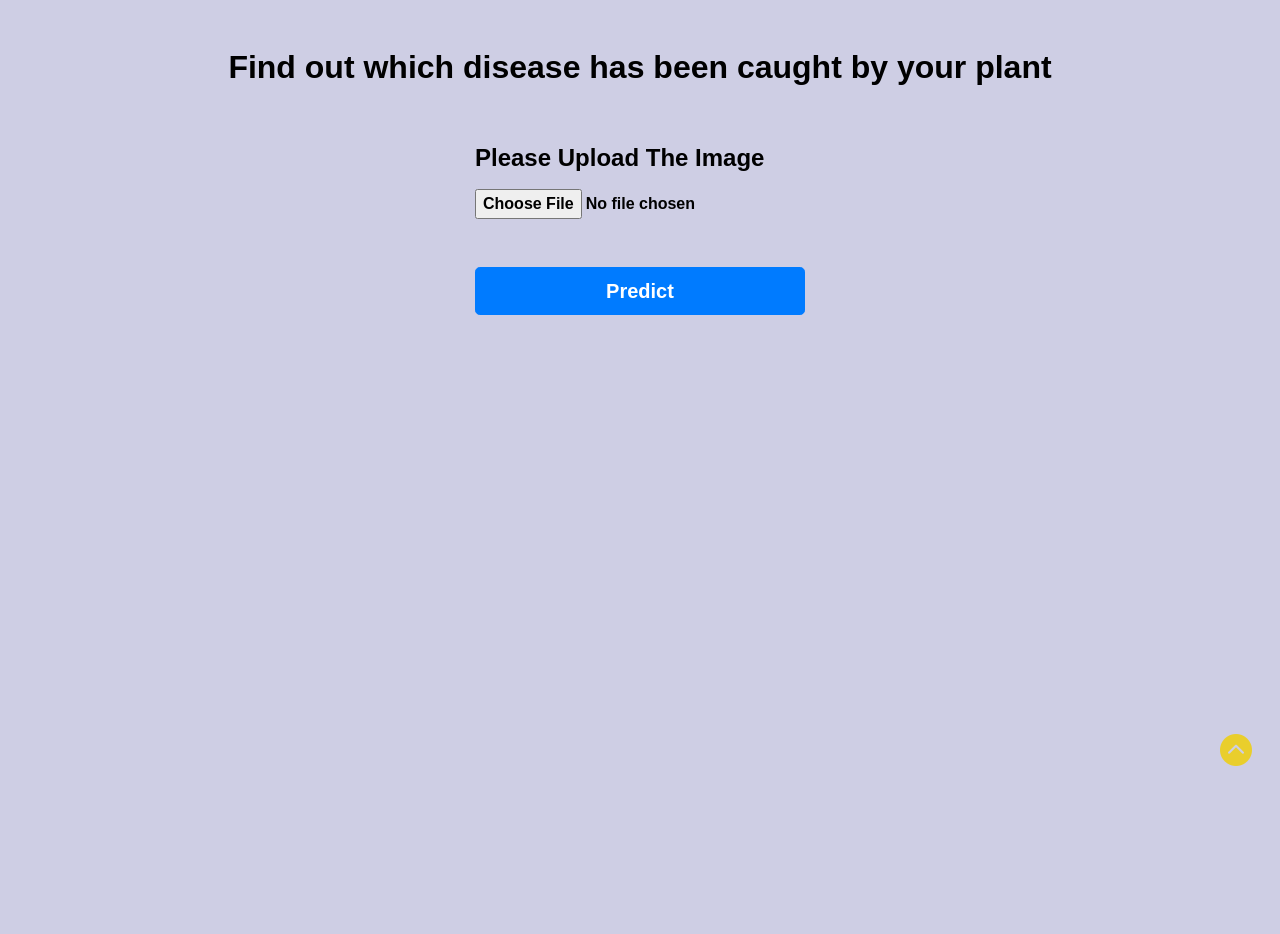
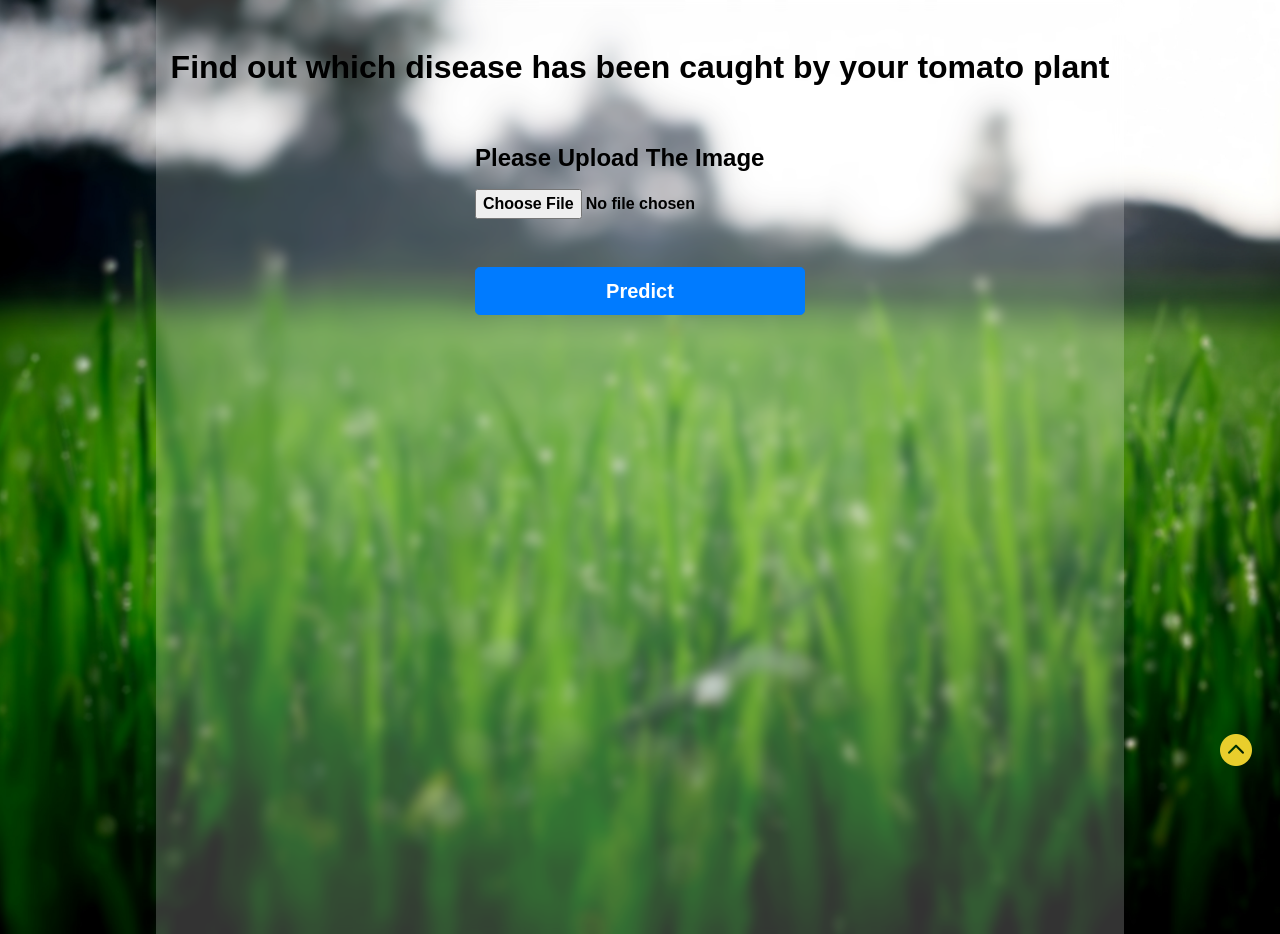
Before and after one commit to sudoshivam/ai-agri, a Flask app: page /disease-predict in a window 1280 px wide. Run offline with Flask 2, Linux system fonts and the light colour scheme; parts of the project's set-up code (start-up, migrations or seed data) failed here and were passed over; some libraries are stand-ins or nearby versions; some web fonts are replaced.

Commit message:
update bg

```diff
--- a/app.py
+++ b/app.py
@@ -133,7 +133,7 @@ app = Flask(__name__)
 
 @ app.route('/')
 def home():
-    title = 'Harvestify - Home'
+    title = 'Agriculture AI'
     return render_template('index.html', title=title)
 
 # render crop recommendation form page
@@ -141,7 +141,7 @@ def home():
 
 @ app.route('/crop-recommend')
 def crop_recommend():
-    title = 'Harvestify - Crop Recommendation'
+    title = 'Harves - Crop Recommendation'
     return render_template('crop.html', title=title)
 
 # render fertilizer recommendation form page
@@ -240,7 +240,7 @@ def fert_recommend():
 
 @app.route('/disease-predict', methods=['GET', 'POST'])
 def disease_prediction():
-    title = 'Harvestify - Disease Detection'
+    title = 'Disease Detection'
 
     if request.method == 'POST':
         if 'file' not in request.files:
--- a/templates/disease.html
+++ b/templates/disease.html
@@ -3,12 +3,18 @@
 
 <style>
   html body {
-    background-color: rgb(206, 206, 228);
+    background: url('static/images/crop.jpg') no-repeat center;
+		background-size: cover;
+		-webkit-background-size: cover;
+		-moz-background-size: cover;
+		-o-background-size: cover;
+		-moz-background-size: cover;
   }
 </style>
+<div style="background-color: rgba(255, 255, 255, 0.199); backdrop-filter: blur(5px); margin: 0 auto; padding-left: 15px; padding-right: 15px; width: max-content;">
 <br /><br />
-  <h2 style="text-align: center; margin: 0px; color: black">
-    <b>Find out which disease has been caught by your plant</b>
+  <h2 style="text-align: center; margin: 0px; color: rgb(0, 0, 0)">
+    <b>Find out which disease has been caught by your tomato plant</b>
   </h2>
   <br />
   <br>
@@ -17,7 +23,7 @@
     width: 350px;
     height: 50rem;
     margin: 0px auto;
-    color: black;
+    color: rgb(0, 0, 0);
     border-radius: 25px;
     padding: 10px 10px;
     font-weight: bold;
@@ -38,6 +44,7 @@
 
   </form>
 </div>
+</div>
 
 <script type="text/javascript">
   function preview_image(event) {
--- a/templates/index.html
+++ b/templates/index.html
@@ -44,12 +44,12 @@
 													<h5 style="padding-left: 6%; color: azure;">Prediction of crop using soil heath parameters and weather conditions.</h5>
 												</div>
 												</a>
-												<a href="{{ url_for('disease_prediction') }}">
+												<a href="{{ url_for('disease_prediction') }}" style="margin-left: 10%;">
 												<div style=" background-color: rgba(255, 255, 255, 0.144);
-												backdrop-filter: blur(5px); width: 28em; margin-left: 10%; height: 10em; border-radius: 10px; display: flex; flex-direction:column; justify-content: center; align-items: center;">
+												backdrop-filter: blur(5px); width: 28em; height: 10em; border-radius: 10px; display: flex; flex-direction:column; justify-content: center; align-items: center;">
 													<h2 style="color: azure;">Tomato Disease Prediction</h2>
 													<br>
-													<h5 style="padding-left: 6%; color: azure;">Identify disease in Tomato plant. Learn cure and prevention.</h5>
+													<h5 style="padding-left: 6%; color: azure;">Identify disease in Tomato plant. Learn about cure and prevention.</h5>
 												</div>
 												</a>
 											</div>
```
